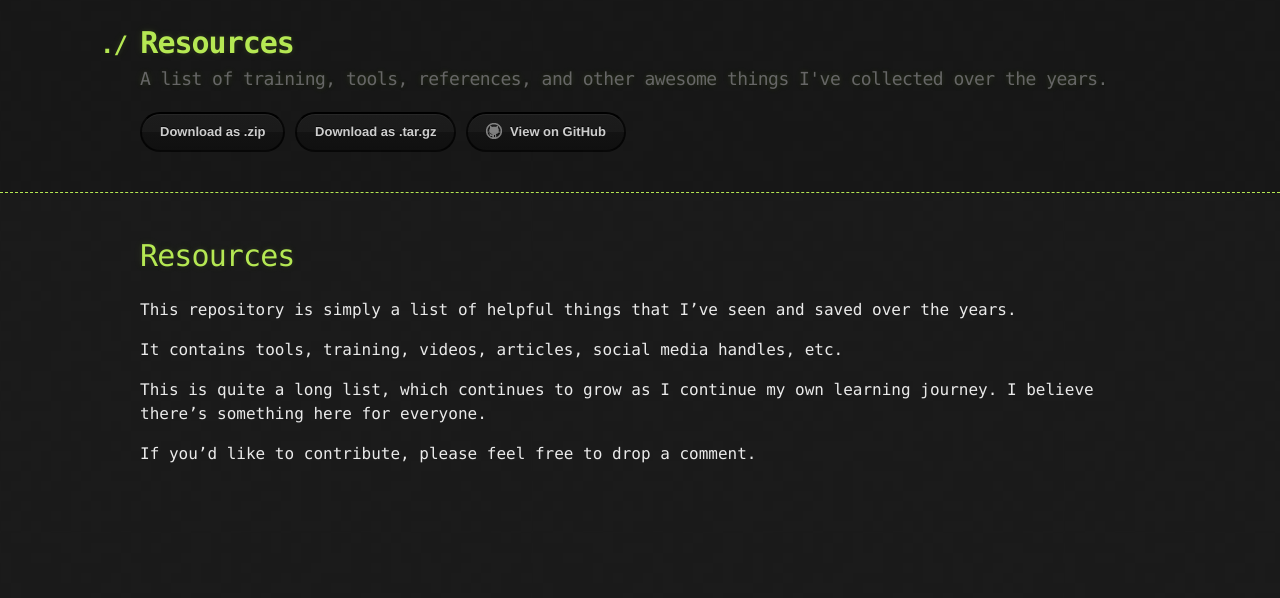
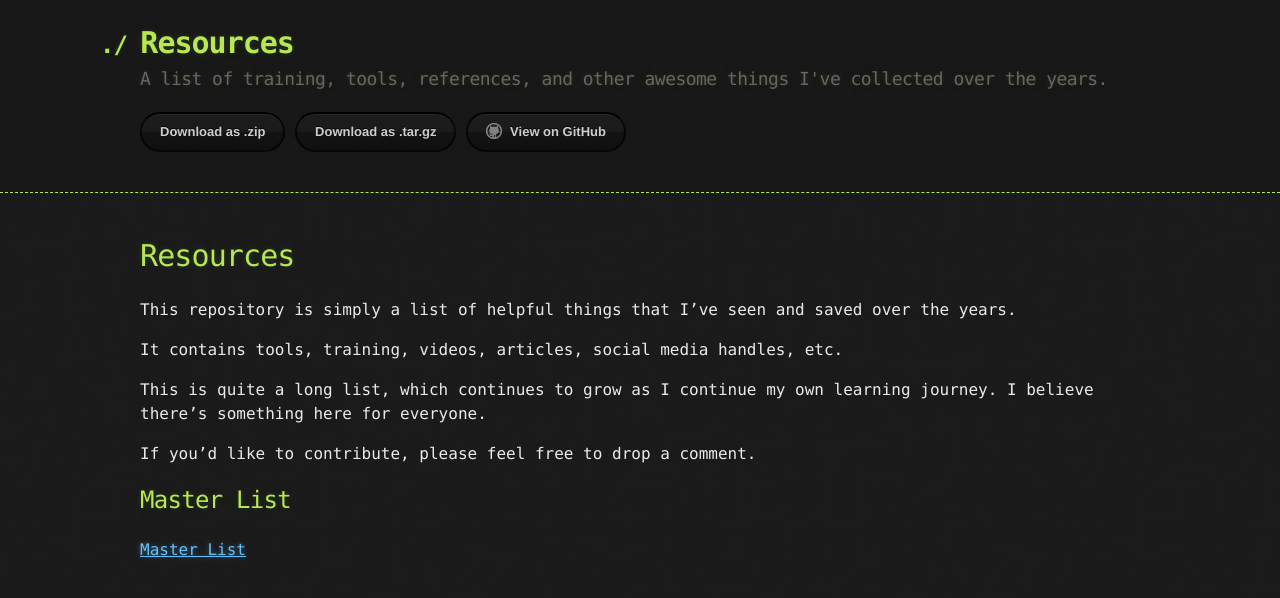
Before and after one commit to marknakamura/resources, a Jekyll site: the page built from index.md, in a window 1280 px wide. Shown: the top 598 px of the page. Built offline with Jekyll 4.4.1, drawn with Linux system fonts in a browser that asks for light colours; our own code applies the rules of GitHub Pages for plain Markdown files.

Commit message:
update index

```diff
--- a/index.md
+++ b/index.md
@@ -6,3 +6,6 @@ It contains tools, training, videos, articles, social media handles, etc.
 This is quite a long list, which continues to grow as I continue my own learning journey.  I believe there's something here for everyone.
 
 If you'd like to contribute, please feel free to drop a comment.
+
+## Master List
+[Master List](Resources.html)
```
